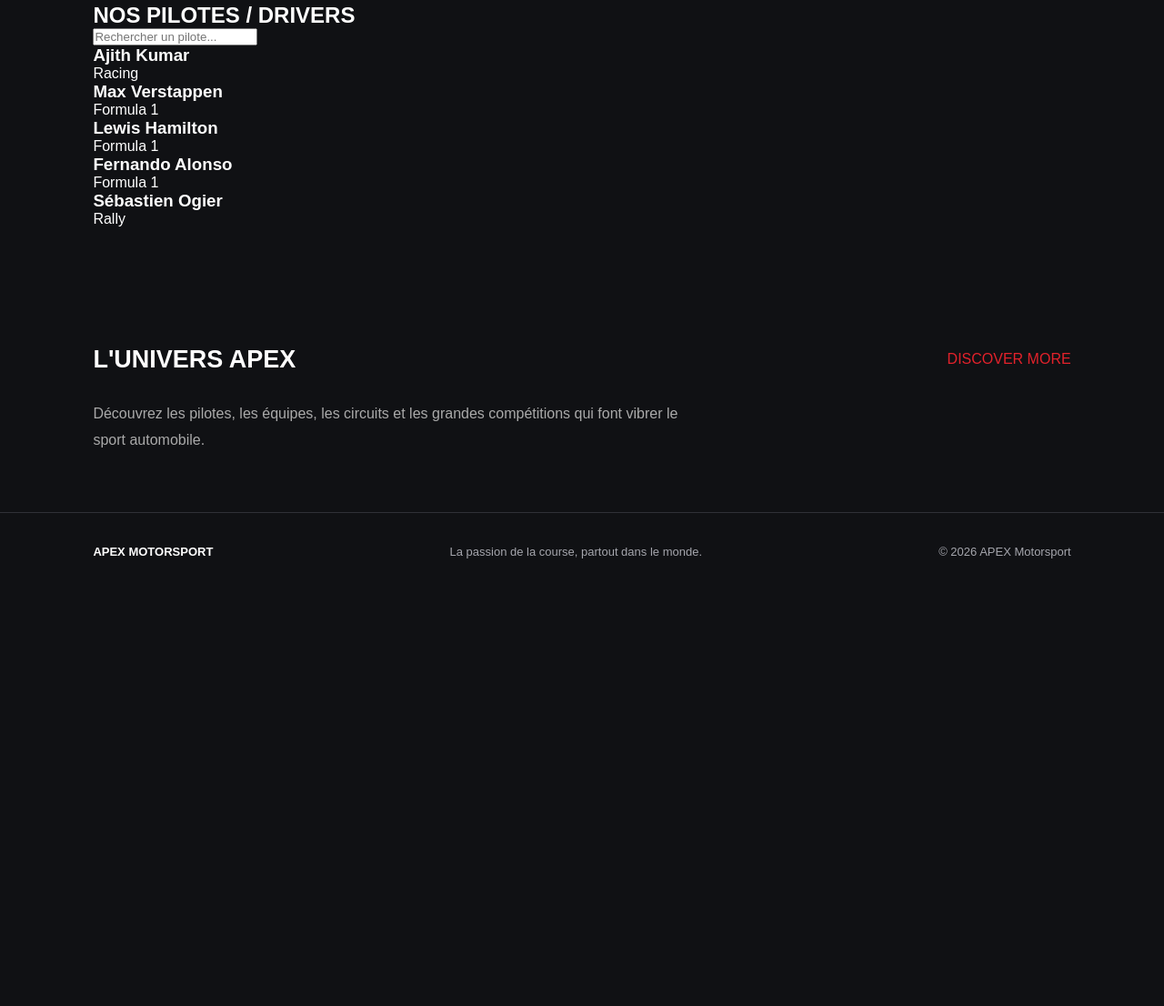
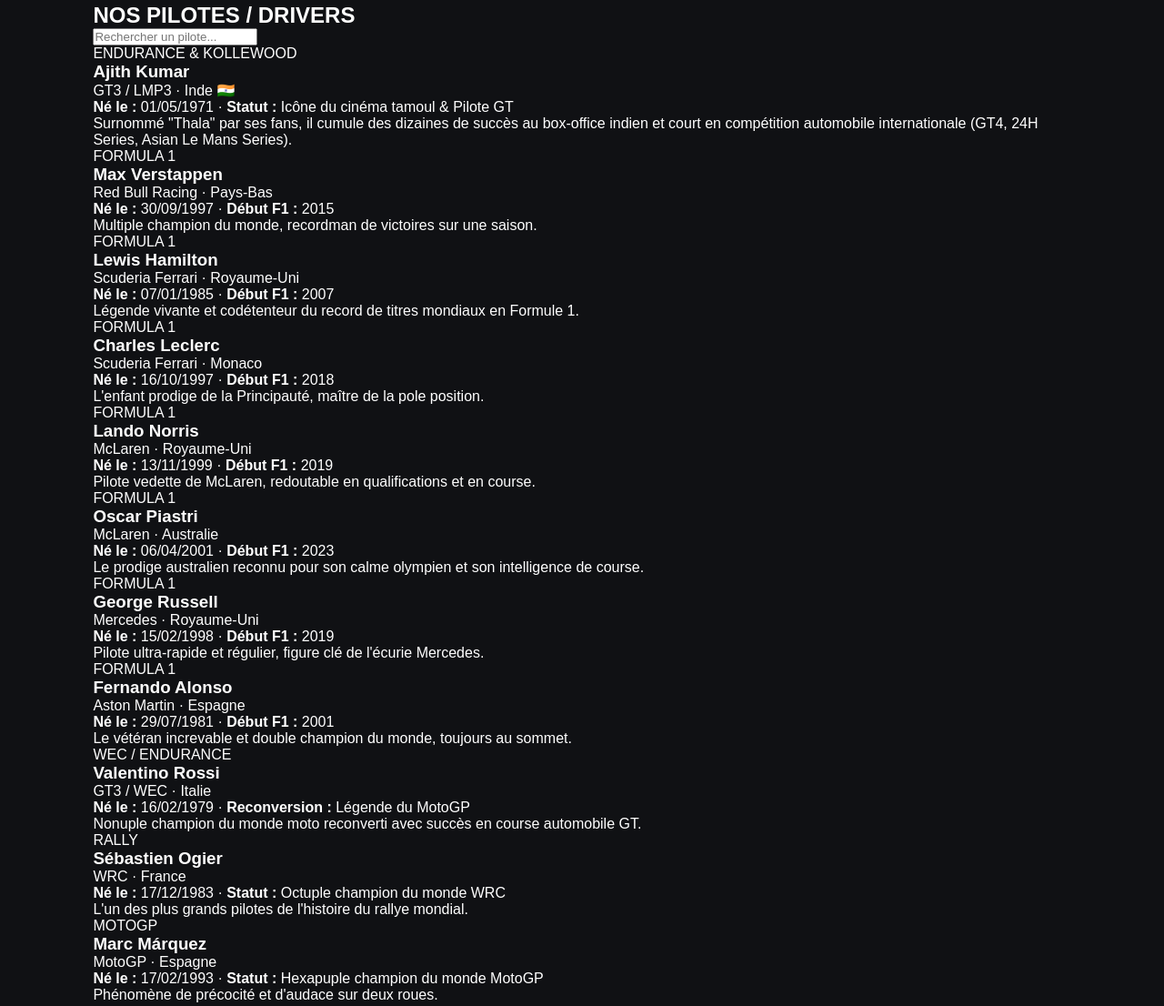
Before and after one commit to vsri25/motorsport-platform, a plain HTML site: page index.html in a window 1280 px wide. Shown: the part 1457-2563 px from the top of the page at 91% size. Before the commit the page ends 2106 px from the top, so only its background shows below. Drawn offline with Linux system fonts and the light colour scheme.

Commit message:
Update driver information and add new entries

```diff
--- a/index.html
+++ b/index.html
@@ -287,29 +287,92 @@ footer strong { color: white; }
   >
 
   <div id="driverList">
-    <article class="driver">
+   <article class="driver" data-series="WEC">
+      <div class="series">ENDURANCE & KOLLEWOOD</div>
       <h3>Ajith Kumar</h3>
-      <p>Racing</p>
+      <p>GT3 / LMP3 · Inde 🇮🇳</p>
+      <p><strong>Né le :</strong> 01/05/1971 · <strong>Statut :</strong> Icône du cinéma tamoul & Pilote GT</p>
+      <p>Surnommé "Thala" par ses fans, il cumule des dizaines de succès au box-office indien et court en compétition automobile internationale (GT4, 24H Series, Asian Le Mans Series).</p>
     </article>
 
-    <article class="driver">
+    <article class="driver" data-series="F1">
+      <div class="series">FORMULA 1</div>
       <h3>Max Verstappen</h3>
-      <p>Formula 1</p>
+      <p>Red Bull Racing · Pays-Bas</p>
+      <p><strong>Né le :</strong> 30/09/1997 · <strong>Début F1 :</strong> 2015</p>
+      <p>Multiple champion du monde, recordman de victoires sur une saison.</p>
     </article>
 
-    <article class="driver">
+    <article class="driver" data-series="F1">
+      <div class="series">FORMULA 1</div>
       <h3>Lewis Hamilton</h3>
-      <p>Formula 1</p>
+      <p>Scuderia Ferrari · Royaume-Uni</p>
+      <p><strong>Né le :</strong> 07/01/1985 · <strong>Début F1 :</strong> 2007</p>
+      <p>Légende vivante et codétenteur du record de titres mondiaux en Formule 1.</p>
     </article>
 
-    <article class="driver">
-      <h3>Fernando Alonso</h3>
-      <p>Formula 1</p>
+    <article class="driver" data-series="F1">
+      <div class="series">FORMULA 1</div>
+      <h3>Charles Leclerc</h3>
+      <p>Scuderia Ferrari · Monaco</p>
+      <p><strong>Né le :</strong> 16/10/1997 · <strong>Début F1 :</strong> 2018</p>
+      <p>L'enfant prodige de la Principauté, maître de la pole position.</p>
     </article>
 
-    <article class="driver">
+    <article class="driver" data-series="F1">
+      <div class="series">FORMULA 1</div>
+      <h3>Lando Norris</h3>
+      <p>McLaren · Royaume-Uni</p>
+      <p><strong>Né le :</strong> 13/11/1999 · <strong>Début F1 :</strong> 2019</p>
+      <p>Pilote vedette de McLaren, redoutable en qualifications et en course.</p>
+    </article>
+
+    <article class="driver" data-series="F1">
+      <div class="series">FORMULA 1</div>
+      <h3>Oscar Piastri</h3>
+      <p>McLaren · Australie</p>
+      <p><strong>Né le :</strong> 06/04/2001 · <strong>Début F1 :</strong> 2023</p>
+      <p>Le prodige australien reconnu pour son calme olympien et son intelligence de course.</p>
+    </article>
+
+    <article class="driver" data-series="F1">
+      <div class="series">FORMULA 1</div>
+      <h3>George Russell</h3>
+      <p>Mercedes · Royaume-Uni</p>
+      <p><strong>Né le :</strong> 15/02/1998 · <strong>Début F1 :</strong> 2019</p>
+      <p>Pilote ultra-rapide et régulier, figure clé de l'écurie Mercedes.</p>
+    </article>
+
+    <article class="driver" data-series="F1">
+      <div class="series">FORMULA 1</div>
+      <h3>Fernando Alonso</h3>
+      <p>Aston Martin · Espagne</p>
+      <p><strong>Né le :</strong> 29/07/1981 · <strong>Début F1 :</strong> 2001</p>
+      <p>Le vétéran increvable et double champion du monde, toujours au sommet.</p>
+    </article>
+
+    <article class="driver" data-series="WEC">
+      <div class="series">WEC / ENDURANCE</div>
+      <h3>Valentino Rossi</h3>
+      <p>GT3 / WEC · Italie</p>
+      <p><strong>Né le :</strong> 16/02/1979 · <strong>Reconversion :</strong> Légende du MotoGP</p>
+      <p>Nonuple champion du monde moto reconverti avec succès en course automobile GT.</p>
+    </article>
+
+    <article class="driver" data-series="RALLY">
+      <div class="series">RALLY</div>
       <h3>Sébastien Ogier</h3>
-      <p>Rally</p>
+      <p>WRC · France</p>
+      <p><strong>Né le :</strong> 17/12/1983 · <strong>Statut :</strong> Octuple champion du monde WRC</p>
+      <p>L'un des plus grands pilotes de l'histoire du rallye mondial.</p>
+    </article>
+
+    <article class="driver" data-series="MOTOGP">
+      <div class="series">MOTOGP</div>
+      <h3>Marc Márquez</h3>
+      <p>MotoGP · Espagne</p>
+      <p><strong>Né le :</strong> 17/02/1993 · <strong>Statut :</strong> Hexapuple champion du monde MotoGP</p>
+      <p>Phénomène de précocité et d'audace sur deux roues.</p>
     </article>
   </div>
 </section>
```
